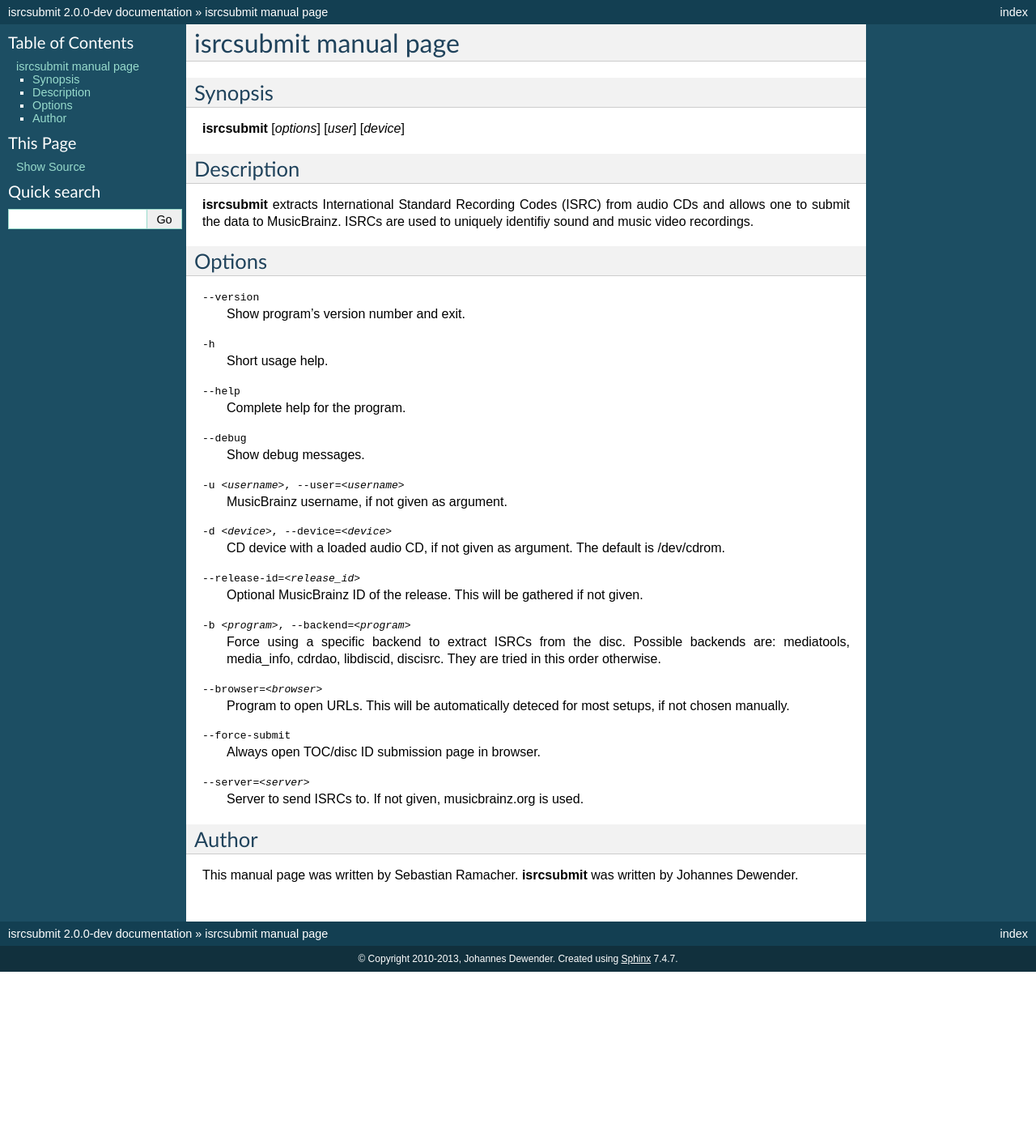
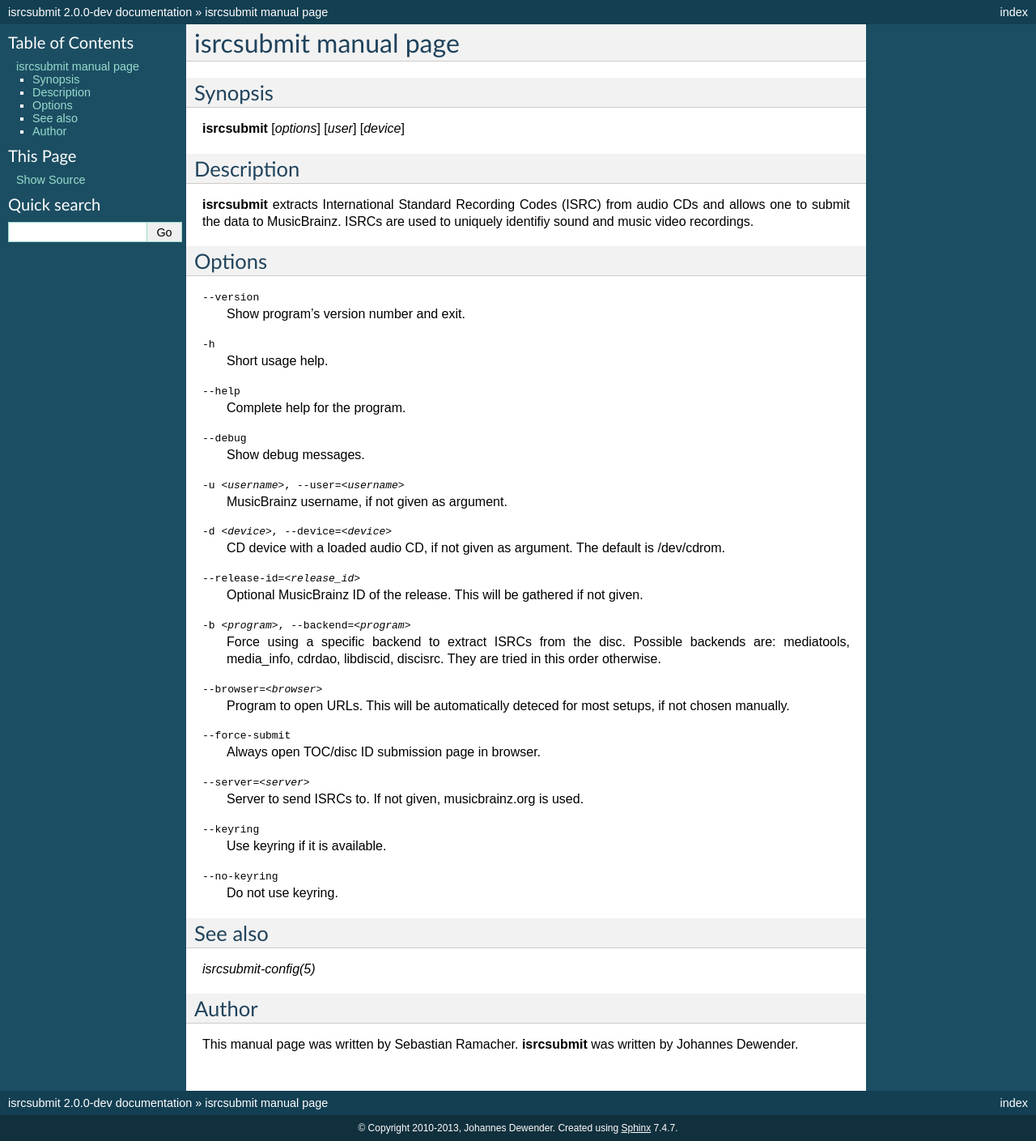
Before and after one commit to JonnyJD/musicbrainz-isrcsubmit, a Sphinx documentation site: the page built from doc/isrcsubmit.1.rst, in a window 1280 px wide. Shown: the whole page at 81% size. Built offline with Sphinx 7.4.7, drawn with Linux system fonts in a browser that asks for light colours; before the commit the page ends 1200 px from its top, so only the background shows below that.

Commit message:
Add keyring options
Add --keyring and --no-keyring to the command line options and keyring to
section [general] in the configuration file.

Signed-off-by: Sebastian Ramacher <sebastian+dev@ramacher.at>

```diff
--- a/doc/isrcsubmit-config.5.rst
+++ b/doc/isrcsubmit-config.5.rst
@@ -33,6 +33,10 @@
 ^^^^^^
 CD device with a loaded audio CD.
 
+keyring
+^^^^^^^
+Use keyring if it is available.
+
 
 musicbrainz
 -----------
--- a/doc/isrcsubmit.1.rst
+++ b/doc/isrcsubmit.1.rst
@@ -42,6 +42,15 @@
     Always open TOC/disc ID submission page in browser.
 --server=<server>
     Server to send ISRCs to. If not given, musicbrainz.org is used.
+--keyring
+    Use keyring if it is available.
+--no-keyring
+    Do not use keyring.
+
+See also
+--------
+
+:manpage:`isrcsubmit-config(5)`
 
 Author
 ------
```
Also changed, not shown: isrcsubmit.py (+7 -2 lines).
